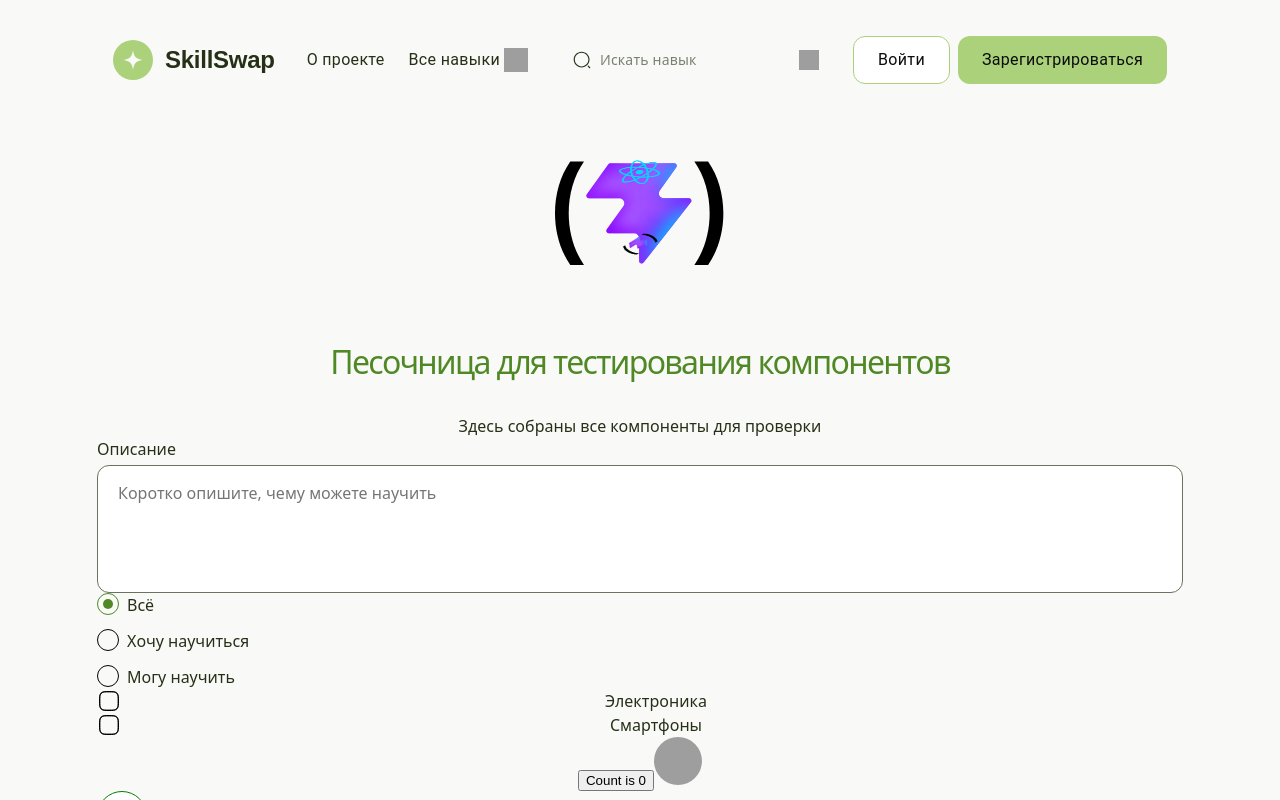
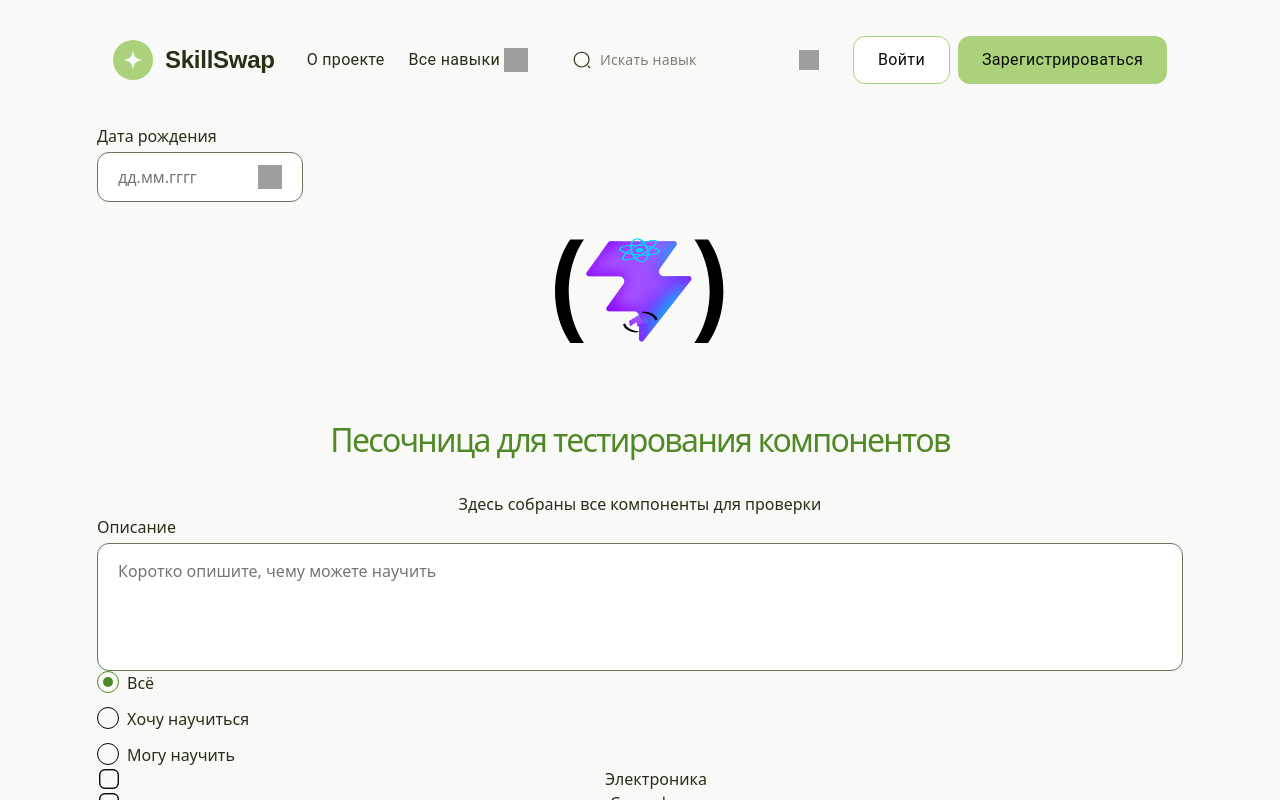
Before and after one commit to Alexey-Kuznetsov-1/SkillSwap, a React (Vite) app: page /example in a window 1280 px wide. Shown: the top 800 px of the page. Built offline with nearby package versions, Linux system fonts and the light colour scheme; grey boxes are pictures that could not be loaded.

Commit message:
Реализован инпут для поля "Дата рождения", дропдаун и календарь, стилизация настроена через global и кастомные компоненты

```diff
--- a/package.json
+++ b/package.json
@@ -19,6 +19,7 @@
     "build-storybook": "storybook build"
   },
   "dependencies": {
+    "@daypicker/react": "^10.0.1",
     "@hookform/resolvers": "^5.2.2",
     "react": "^19.2.5",
     "react-dom": "^19.2.5",
--- a/src/pages/ExamplePage.tsx
+++ b/src/pages/ExamplePage.tsx
@@ -8,6 +8,7 @@ import { Checkbox } from '@/shared/ui/Checkbox/Checkbox';
 import { Avatar } from '@/shared/ui/Avatar/Avatar';
 import { RadioGroup } from '@/shared/ui/RadioGroup/RadioGroup';
 import { Tag } from '@/shared/ui/Tag/Tag';
+import Calendar from '../widgets/Calendar';
 // import { ModalUI } from '@/shared/ui/Modal/Modal';
 // import { Icon } from '@/shared/ui/Icon';
 // import { Button } from '@/stories/Button';
@@ -42,6 +43,7 @@ const ExamplePage: React.FC = () => {
     <>
       <Header isLoggedIn={false} />
       <main style={{ padding: '20px' }}>
+        <Calendar />
         <div className='hero'>
           <img
             src={viteLogo}
--- /dev/null
+++ b/src/widgets/Calendar/Calendar.module.css
@@ -0,0 +1,137 @@
+.container {
+  position: relative;
+  display: flex;
+  flex-direction: column;
+  gap: 4px;
+  max-width: 206px;
+}
+
+.label {
+  font-family: var(--font-text);
+  font-size: var(--font-size-text);
+  line-height: var(--font-line-height-text);
+  color: var(--color-text-main);
+  text-align: left;
+}
+
+.group {
+  display: flex;
+  gap: 8px;
+  align-items: center;
+  justify-content: space-between;
+  padding: 12px 20px;
+  cursor: pointer;
+  background-color: var(--color-main);
+  border: 1px solid var(--color-caption);
+  border-radius: 12px;
+}
+
+input {
+  box-sizing: border-box;
+  width: 100%;
+  padding: 0;
+  margin: 0;
+  font: inherit;
+  color: inherit;
+  /* stylelint-disable-next-line property-no-vendor-prefix */
+  -webkit-appearance: none;
+  /* stylelint-disable-next-line property-no-vendor-prefix */
+  -moz-appearance: none;
+  appearance: none;
+  outline: none;
+  background: transparent;
+  border: none;
+  box-shadow: none;
+}
+
+.icon {
+  flex-shrink: 0;
+  width: 24px;
+  height: 24px;
+  cursor: pointer;
+}
+
+.popup {
+  position: absolute;
+  top: 100%;
+  left: 0;
+  z-index: 1000;
+  display: flex;
+  visibility: hidden;
+  padding: 16px;
+  margin-top: 4px;
+  background: var(--color-main);
+  border: 1px solid var(--color-caption);
+  border-radius: 12px;
+  opacity: 0;
+  transform: translateY(-10px);
+  transition: all 0.3s ease;
+}
+
+.open {
+  visibility: visible;
+  opacity: 1;
+  transform: translateY(0);
+}
+
+.footer {
+  display: flex;
+  gap: 8px;
+  align-items: center;
+  justify-content: center;
+}
+
+:global(.rdp-dropdowns) {
+  font-weight: var(--font-weight-regular);
+  text-transform: capitalize;
+}
+
+:global(.rdp-root) {
+  display: flex;
+  flex-direction: column;
+  gap: 16px;
+  align-items: center;
+  font-family: var(--font-text);
+  font-size: var(--font-size-text);
+  line-height: var(--font-line-height-text);
+  color: var(--color-text-main);
+
+  --rdp-selected-border: 16px solid var(--color-accent-main);
+}
+
+:global(.rdp-selected) {
+  font-weight: var(--font-weight-regular);
+}
+
+:global(.rdp-dropdown) {
+  cursor: pointer;
+}
+
+:global(.rdp-dropdown:focus-visible) {
+  outline: none;
+}
+
+:global(.rdp-weekday) {
+  padding: 0;
+  font-family: var(--font-text);
+  font-size: var(--font-size-caption);
+  line-height: var(--font-line-height-caption);
+  color: var(--color-accent-dark);
+  text-transform: capitalize;
+}
+
+:global(.rdp-day) {
+  width: 32px;
+  height: 32px;
+  padding: 0;
+  font-size: var(--font-size-caption);
+  line-height: var(--font-line-height-caption);
+  color: var(--color-accent-dark);
+  text-transform: capitalize;
+}
+
+:global(.rdp-day_button) {
+  width: 32px;
+  height: 32px;
+  color: var(--color-text-main);
+}
--- /dev/null
+++ b/src/widgets/Calendar/Calendar.tsx
@@ -0,0 +1,142 @@
+import { DayPicker } from '@daypicker/react';
+import '@daypicker/react/style.css'; // Сначала — стили библиотеки
+import styles from './Calendar.module.css'; // Затем — ваши стили
+
+import { useEffect, useRef, useState, useCallback } from 'react';
+import { format, isValid, parse } from 'date-fns';
+import { Icon } from '../../shared/ui/Icon/Icon';
+import { Button } from '../../shared/ui/Button/Button';
+import { ru } from '@daypicker/react/locale';
+
+export default function DatePicker() {
+  const calendarRef = useRef<HTMLDivElement>(null);
+  const inputRef = useRef<HTMLInputElement>(null);
+
+  const [month, setMonth] = useState(new Date());
+  const [selectedDate, setSelectedDate] = useState<Date | undefined>(undefined);
+  const [inputValue, setInputValue] = useState('');
+  const [isCalendarOpen, setIsCalendarOpen] = useState(false);
+
+  const toggleCalendar = useCallback((e: React.MouseEvent) => {
+    e.stopPropagation();
+    setIsCalendarOpen((prev) => !prev);
+  }, []);
+
+  useEffect(() => {
+    const handleClickOutside = (event: MouseEvent) => {
+      if (
+        calendarRef.current &&
+        !calendarRef.current.contains(event.target as Node) &&
+        inputRef.current &&
+        !inputRef.current.contains(event.target as Node)
+      ) {
+        setIsCalendarOpen(false);
+      }
+    };
+
+    if (isCalendarOpen) {
+      document.addEventListener('click', handleClickOutside);
+    }
+
+    return () => {
+      document.removeEventListener('click', handleClickOutside);
+    };
+  }, [isCalendarOpen]);
+
+  const handleDaySelect = (date: Date | undefined) => {
+    if (!date) {
+      setInputValue('');
+      setSelectedDate(undefined);
+    } else {
+      setSelectedDate(date);
+      setInputValue(format(date, 'MM.dd.yyyy'));
+      setMonth(date);
+    }
+    setIsCalendarOpen(false);
+  };
+
+  const handleInputChange = (e: React.ChangeEvent<HTMLInputElement>) => {
+    setInputValue(e.target.value);
+
+    const parsedDate = parse(e.target.value, 'MM.dd.yyyy', new Date());
+    if (isValid(parsedDate)) {
+      setSelectedDate(parsedDate);
+      setMonth(parsedDate);
+    } else {
+      setSelectedDate(undefined);
+    }
+  };
+
+  function CustomChevron() {
+    return <Icon name='chevron-down' size='24'></Icon>;
+  }
+
+  return (
+    <div className={styles.container}>
+      <label htmlFor='calendar-input' className={styles.label}>
+        Дата рождения
+      </label>
+      <div
+        className={styles['group']}
+        onClick={toggleCalendar}
+        aria-haspopup='true'
+        aria-expanded={isCalendarOpen}
+        aria-label='Открыть календарь для выбора даты'
+      >
+        <input
+          ref={inputRef}
+          className={styles.input}
+          id='calendar-input'
+          type='text'
+          value={inputValue}
+          placeholder='дд.мм.гггг'
+          onChange={handleInputChange}
+        />
+        <Icon name='calendar' size='24' className={styles.icon}></Icon>
+      </div>
+
+      {/* Рендерим календарь только когда он открыт */}
+      {isCalendarOpen && (
+        <div
+          className={`${styles.popup} ${isCalendarOpen ? styles.open : ''}`}
+          ref={calendarRef}
+          role='region'
+          aria-hidden={!isCalendarOpen}
+        >
+          <DayPicker
+            month={month}
+            onMonthChange={setMonth}
+            mode='single'
+            selected={selectedDate}
+            onSelect={handleDaySelect}
+            captionLayout='dropdown'
+            hideNavigation
+            navLayout='around'
+            required
+            locale={ru}
+            showOutsideDays
+            components={{
+              Chevron: CustomChevron,
+            }}
+            footer={
+              <div className={styles.footer}>
+                <Button
+                  variant='secondary'
+                  children='Отменить'
+                  type='reset'
+                  onClick={() => console.log('Отменить')}
+                />
+                <Button
+                  variant='primary'
+                  children='Выбрать'
+                  type='submit'
+                  onClick={() => console.log('Выбрать')}
+                />
+              </div>
+            }
+          />
+        </div>
+      )}
+    </div>
+  );
+}
--- /dev/null
+++ b/src/widgets/Calendar/index.ts
@@ -0,0 +1 @@
+export { default } from './Calendar';
```
Also changed, not shown: 1 other file (tests, documents, lock files or other folders).
